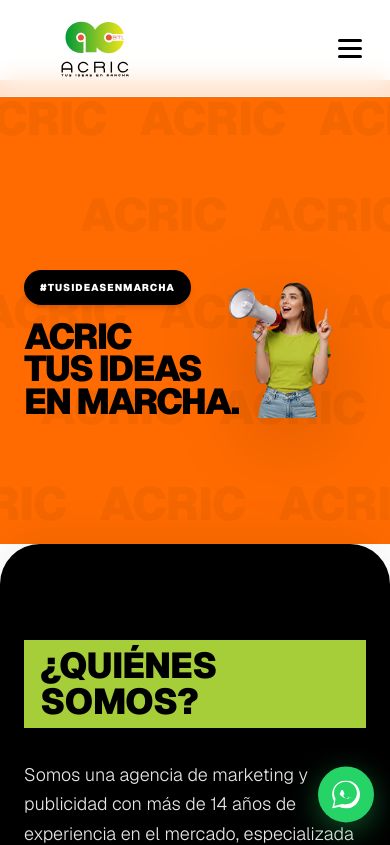
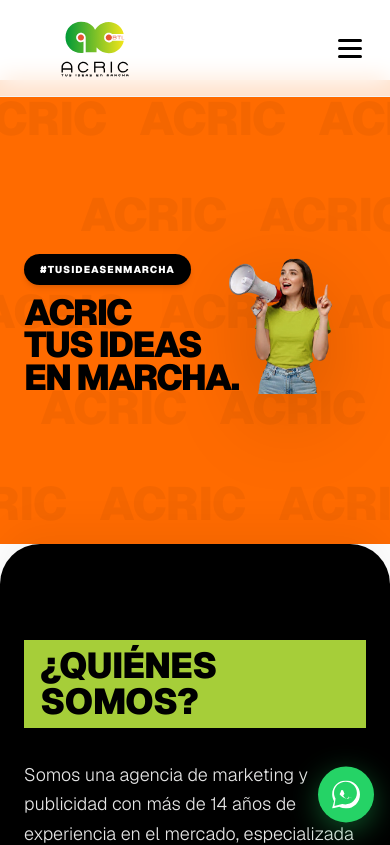
Before and after one commit to NataliaSethson/acricbtlec, a Next.js app: page / in a window 390 px wide. Shown: the top 845 px of the page. Built offline with nearby package versions, Linux system fonts and the light colour scheme.

Commit message:
ajuste banner

```diff
--- a/src/components/Banner.jsx
+++ b/src/components/Banner.jsx
@@ -34,19 +34,20 @@
       </div>
 
       {/* Contenedor principal */}
-      <div className="max-w-7xl mx-auto w-full relative z-10 pt-16 lg:pt-32 pb-0 flex flex-col justify-center h-full">
+      {/* CLAVE: Añadimos min-[500px]:py-12 y sm:py-16 para garantizar que en pantallas intermedias el bloque tenga su margen superior e inferior y quede perfectamente centrado */}
+      <div className="max-w-7xl mx-auto w-full relative z-10 pt-6 min-[500px]:py-12 sm:py-16 lg:pt-32 lg:pb-0 flex flex-col justify-center h-full">
 
         {/* BLOQUE DE TEXTO */}
         <motion.div
           whileHover={{ scale: 1.015, x: 5 }}
           transition={{ type: "spring", stiffness: 300, damping: 20 }}
-          className="w-full sm:max-w-xl md:max-w-2xl lg:max-w-4xl flex flex-col justify-center space-y-4 sm:space-y-6 text-left z-20 relative pr-4 sm:pr-0 cursor-default"
+          className="w-full sm:max-w-xl md:max-w-2xl lg:max-w-4xl flex flex-col justify-center space-y-3 sm:space-y-6 text-left z-20 relative pr-4 sm:pr-0 cursor-default"
         >
           <motion.div
             initial={{ opacity: 0, scale: 0.9 }}
             animate={{ opacity: 1, scale: 1 }}
             transition={{ duration: 0.5 }}
-            className={`self-start inline-flex items-center gap-2 px-4 py-2.5 sm:px-5 sm:py-3 rounded-full text-[10px] sm:text-xs md:text-sm font-black uppercase tracking-widest text-[#FFFFFF] shadow-md select-none transition-colors duration-700 ease-in-out ${badgeColor}`}
+            className={`self-start inline-flex items-center gap-2 px-4 py-2 sm:px-5 sm:py-3 rounded-full text-[10px] sm:text-xs md:text-sm font-black uppercase tracking-widest text-[#FFFFFF] shadow-md select-none transition-colors duration-700 ease-in-out ${badgeColor}`}
           >
             #TUSIDEASENMARCHA
           </motion.div>
@@ -55,7 +56,6 @@
             initial={{ opacity: 0, y: 30 }}
             animate={{ opacity: 1, y: 0 }}
             transition={{ duration: 0.6, delay: 0.1 }}
-            /* CLAVE 1: Agregamos min-[500px]:text-[3.2rem] para inflar el tamaño de la tipografía justo antes del breakpoint sm */
             className="text-4xl min-[500px]:text-[3.2rem] sm:text-[4.2rem] md:text-[6rem] lg:text-[5.5rem] xl:text-[7.0rem] font-black tracking-tighter leading-[0.9] min-[500px]:leading-[0.85] sm:leading-[0.85] uppercase text-[#000000]"
           >
             ACRIC <br />
@@ -73,8 +73,7 @@
           animate={{ opacity: 1, y: 0 }}
           transition={{ duration: 0.7, type: "spring", stiffness: 45 }}
           whileHover={{ y: -12, scale: 1.02 }}
-          /* CLAVE 2: Agregamos min-[500px]:h-[340px] y ajustamos la posición lateral interna para que rellene perfecto el banner sin flotar */
-          className="absolute right-0 min-[500px]:right-[2%] sm:right-[5%] md:right-0 bottom-0 lg:right-0 lg:bottom-0 z-10 flex justify-end items-end h-[200px] min-[500px]:h-[340px] sm:h-[400px] md:h-[380px] lg:h-[490px] xl:h-[550px] w-[45%] min-[500px]:w-[48%] sm:w-[48%] md:w-[45%] lg:w-[40%] xl:w-[45%] max-w-[480px] pointer-events-auto cursor-pointer"
+          className="absolute right-0 min-[500px]:right-[2%] sm:right-[5%] md:right-0 bottom-0 lg:right-0 lg:bottom-0 z-10 flex justify-end items-end h-[220px] min-[500px]:h-[340px] sm:h-[400px] md:h-[380px] lg:h-[490px] xl:h-[550px] w-[45%] min-[500px]:w-[48%] sm:w-[48%] md:w-[45%] lg:w-[40%] xl:w-[45%] max-w-[480px] pointer-events-auto cursor-pointer"
         >
           <img
             src={imageSrc}
```
